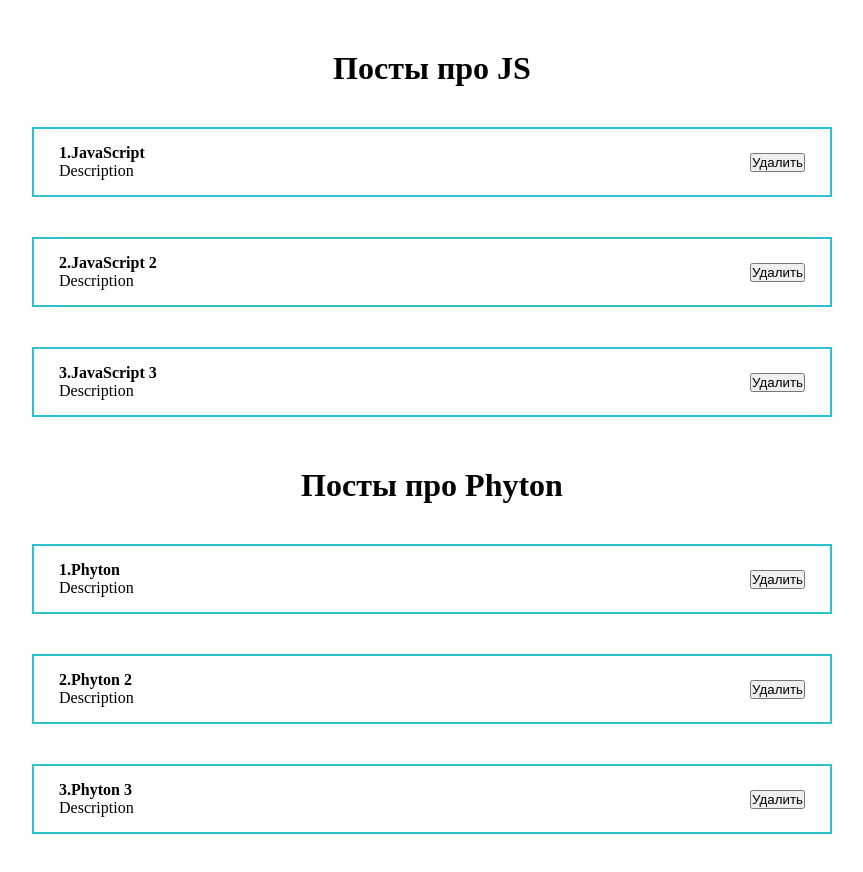
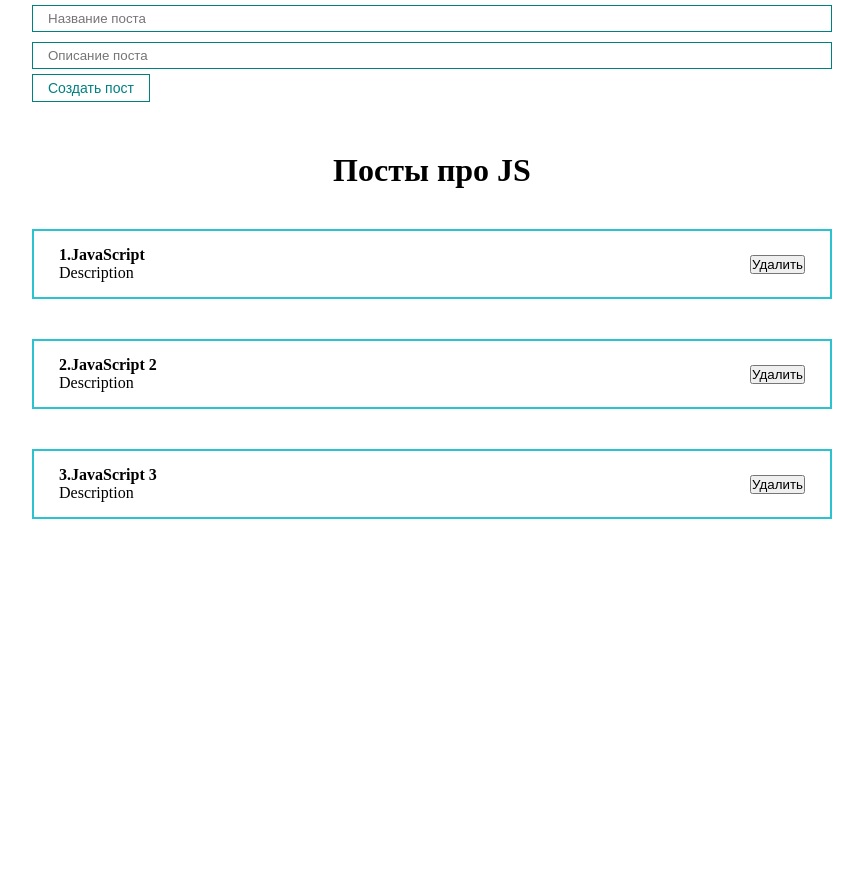
Before and after one commit to Almirasun/ulbi-learn, a React (Create React App) app: page / in a window 1280 px wide. Shown: the whole page, without its empty margins (208-1071 px from the left). After the commit the page ends 800 px from the top, so only its background shows below. Built offline with nearby package versions, Linux system fonts and the light colour scheme.

Commit message:
Creating a UI library. First components. CSS modules. Props

```diff
--- a/src/App.jsx
+++ b/src/App.jsx
@@ -2,25 +2,38 @@
 import ClassCounter from "./components/ClassCounter";
 import Counter from "./components/Counter";
 import PostList from "./components/PostList";
+import MyButton from "./components/UI/button/MyButton";
+import MyInput from "./components/UI/input/MyInput";
 import './styles/App.css'
 
 const App = () => {
   const [posts, setPosts] = useState([
-    {id: 1, title: 'JavaScript', body: 'Description'},
-    {id: 2, title: 'JavaScript 2', body: 'Description'},
-    {id: 3, title: 'JavaScript 3', body: 'Description'},
+    { id: 1, title: 'JavaScript', body: 'Description' },
+    { id: 2, title: 'JavaScript 2', body: 'Description' },
+    { id: 3, title: 'JavaScript 3', body: 'Description' },
   ])
 
-  const [posts2, setPosts2] = useState([
-    {id: 1, title: 'Phyton', body: 'Description'},
-    {id: 2, title: 'Phyton 2', body: 'Description'},
-    {id: 3, title: 'Phyton 3', body: 'Description'},
-  ])
+  const [title, setTitle] = useState('')
+
+  const addNewPost = (e) => {
+    e.preventDefault()
+    console.log(title);
+  }
 
   return (
     <div className="App">
+      <form action="">
+        {/* Управляемый компонент */}
+        <MyInput
+          onChange={e => setTitle(e.target.value)}
+          value={title}
+          type="text"
+          placeholder="Название поста"
+        />
+        <MyInput type="text" placeholder="Описание поста" />
+        <MyButton onClick={addNewPost}>Создать пост</MyButton>
+      </form>
       <PostList almira={posts} sagynbek={'Посты про JS'} />
-      <PostList almira={posts2} sagynbek={'Посты про Phyton'} />
     </div>
   )
 }
--- /dev/null
+++ b/src/components/UI/button/MyButton.jsx
@@ -0,0 +1,12 @@
+import React from 'react';
+import classes from './MyButton.module.css'
+
+const MyButton = ({children, ...props}) => {
+    return (
+        <button {...props} className={classes.myBtn}>
+            {children}
+        </button>
+    );
+}
+
+export default MyButton;
--- /dev/null
+++ b/src/components/UI/button/MyButton.module.css
@@ -0,0 +1,8 @@
+.myBtn {
+    padding: 5px 15px;
+    color: teal;
+    font-size: 14px;
+    background: transparent;
+    border: 1px solid teal;
+    cursor: pointer;
+}
--- /dev/null
+++ b/src/components/UI/input/MyInput.jsx
@@ -0,0 +1,10 @@
+import React from 'react';
+import classes from './MyInput.module.css'
+
+const MyInput = (props) => {
+    return (
+        <input className={classes.myInp} {...props} />
+    );
+}
+
+export default MyInput;
--- /dev/null
+++ b/src/components/UI/input/MyInput.module.css
@@ -0,0 +1,6 @@
+.myInp {
+    width: 100%;
+    padding: 5px 15px;
+    margin: 5px 0;
+    border: 1px solid teal;
+}
```
